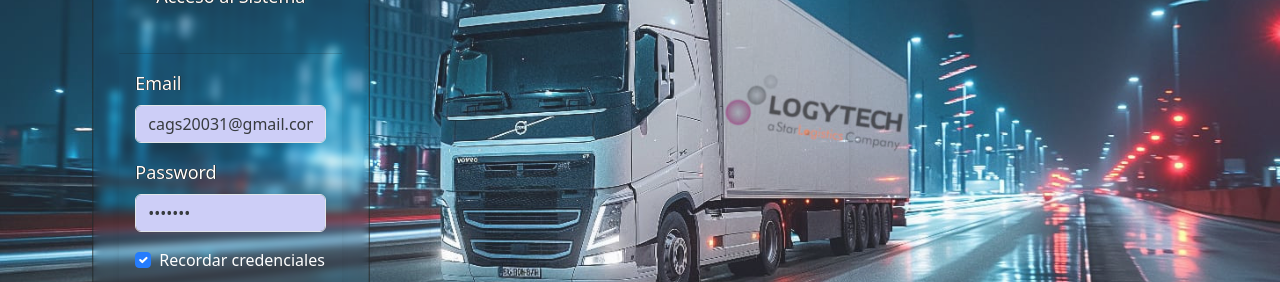
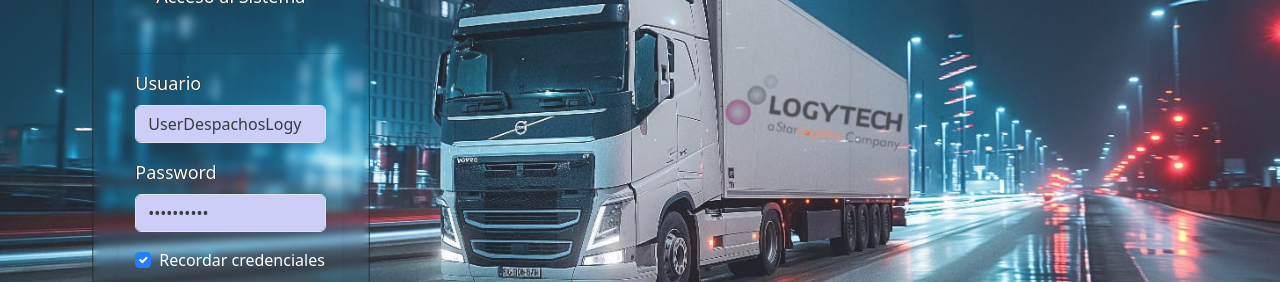
Before and after one commit to carlosgaleano/react-tracking-vite, a React (Vite) app: page /login in a window 1280 px wide. Shown: the part 242-524 px from the top of the page. Built offline with nearby package versions, Linux system fonts and the light colour scheme.

Commit message:
change  for component excel reader

```diff
--- a/src/feactures/auth/helpers/Auth.js
+++ b/src/feactures/auth/helpers/Auth.js
@@ -5,7 +5,7 @@ export const LoginRequest = async (email, password) => {
 
 
   try {
-    return await axios.post("/login", { email, password });
+    return await axios.post("/Autentication", { username:email, password });
   } catch (error) {
     console.log("error", error);
 
--- a/src/feactures/tracking/components/Despachos.jsx
+++ b/src/feactures/tracking/components/Despachos.jsx
@@ -110,7 +110,7 @@ const columns = [
             </>
             )}
 
-<FiltroDespachos setData={setData} />
+      <FiltroDespachos setData={setData} />
 
 
 
@@ -119,7 +119,7 @@ const columns = [
 
 
           <> <h1>Lector de Excel</h1>
-          <ExcelReader />
+          <ExcelReader setData={setData} />
          </>
 
           <p className="d-inline  ml-2" >
--- a/src/feactures/tracking/components/ExcelReader.jsx
+++ b/src/feactures/tracking/components/ExcelReader.jsx
@@ -2,7 +2,7 @@ import { useState, useEffect } from 'react';
 import * as XLSX from 'xlsx';
 import { useEffectSetForFile } from '../hooks/useFetchUpdateForFile';
 
-const ExcelReader = () => {
+const ExcelReader = ({setData}) => {
   const [excelData, setExcelData] = useState([]);
   const [error, setError] = useState(null);
   const [file, setFile] = useState(null); // Store the file
@@ -46,7 +46,13 @@ const ExcelReader = () => {
 
   const {data:data} = useEffectSetForFile(1, false, excelData);
 
-
+  //if (data){setData(data);}  // Update global data with the fetched data
+   useEffect(() => {
+        // Esta función se ejecutará cada vez que 'data' cambie.
+        if (data) {
+            setData(data);
+        }
+    }, [data]);
   return (
     <div>
       <input type="file" accept=".xlsx, .xls" onChange={handleFileUpload} />
@@ -62,7 +68,7 @@ const ExcelReader = () => {
               ))}
             </tr>
           </thead>
-          <tbody>
+         {/*  <tbody>
             {excelData.slice(1).map((row, rowIndex) => (
               <tr key={rowIndex}>
                 {Object.values(row).map((cell, cellIndex) => ( // More robust cell rendering
@@ -70,7 +76,7 @@ const ExcelReader = () => {
                 ))}
               </tr>
             ))}
-          </tbody>
+          </tbody> */}
         </table>
       )}
     </div>
--- a/src/feactures/tracking/helpers/getDespachos.js
+++ b/src/feactures/tracking/helpers/getDespachos.js
@@ -4,7 +4,7 @@ import axios from '../../../libs/axios';
 export const getDespachos = async (page, idConsulta = null, idSelect = null, signal) => {
   console.trace("getDespachos llamado con page:", page, "idConsulta:", idConsulta, "idSelect:", idSelect);
   try {
-    const { data } = await axios.post(`/despachosx?page=${page}`, {
+    const { data } = await axios.post(`/getDataTracking?page=${page}`, {
       idConsulta: idConsulta,
       idSelect: idSelect,
     }, {
--- a/src/feactures/tracking/helpers/setDespachos.js
+++ b/src/feactures/tracking/helpers/setDespachos.js
@@ -4,8 +4,8 @@ import axios from '../../../libs/axios';
 export const updateDespachos = async (page,dataExcel) => {
 
 
- const {data}= await axios.post(`/updateForFile?page=${page}`, {
-    data: dataExcel
+ const {data}= await axios.post(`/getDataTracking?page=${page}`, {
+    ItemFileDespachos: dataExcel
 });
   return data;
  }
--- a/src/libs/axios.js
+++ b/src/libs/axios.js
@@ -4,7 +4,7 @@ import { useAuthStore } from '../feactures/auth/store/auth';
 
 const authApi= axios.create({
    // baseURL: "http://localhost/api/v2",
-    baseURL: "https://apitsa.logytechchile.cl/api",
+    baseURL: "https://apidespachos.logytechchile.cl/api",
     withCredentials:true
 })
 
--- a/src/pages/LoginPage/LoginPage.jsx
+++ b/src/pages/LoginPage/LoginPage.jsx
@@ -38,8 +38,8 @@ const LoginPage = () => {
   };
 
   const { formState, onInputChange, onResetForm, email, password } = useForm({
-    email: "cags20031@gmail.com",
-    password: "api2024",
+    email: "UserDespachosLogy",
+    password: "apiGet2025",
   });
   useEffect(() => {
     if (alertShow) {
@@ -91,11 +91,11 @@ const LoginPage = () => {
                     className="mb-3 color-white"
                     controlId="formEmail"
                   >
-                    <Form.Label>Email</Form.Label>
+                    <Form.Label>Usuario</Form.Label>
                     <Form.Control
-                      type="email"
-                      placeholder="Enter email"
-                      name="email"
+                      type="text"
+                      placeholder="Enter Usuario"
+                      name="username"
                       className="inputColor"
                       value={email}
                       onChange={onInputChange}
```
